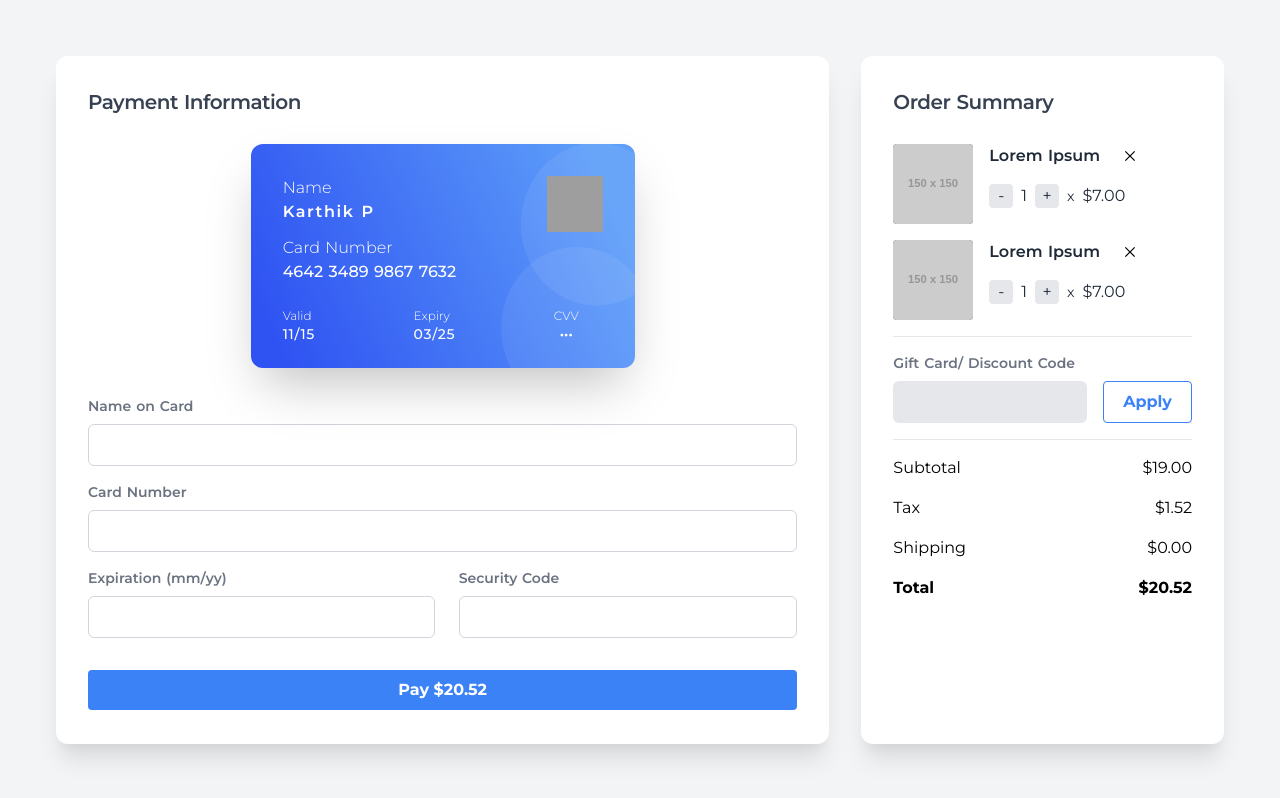
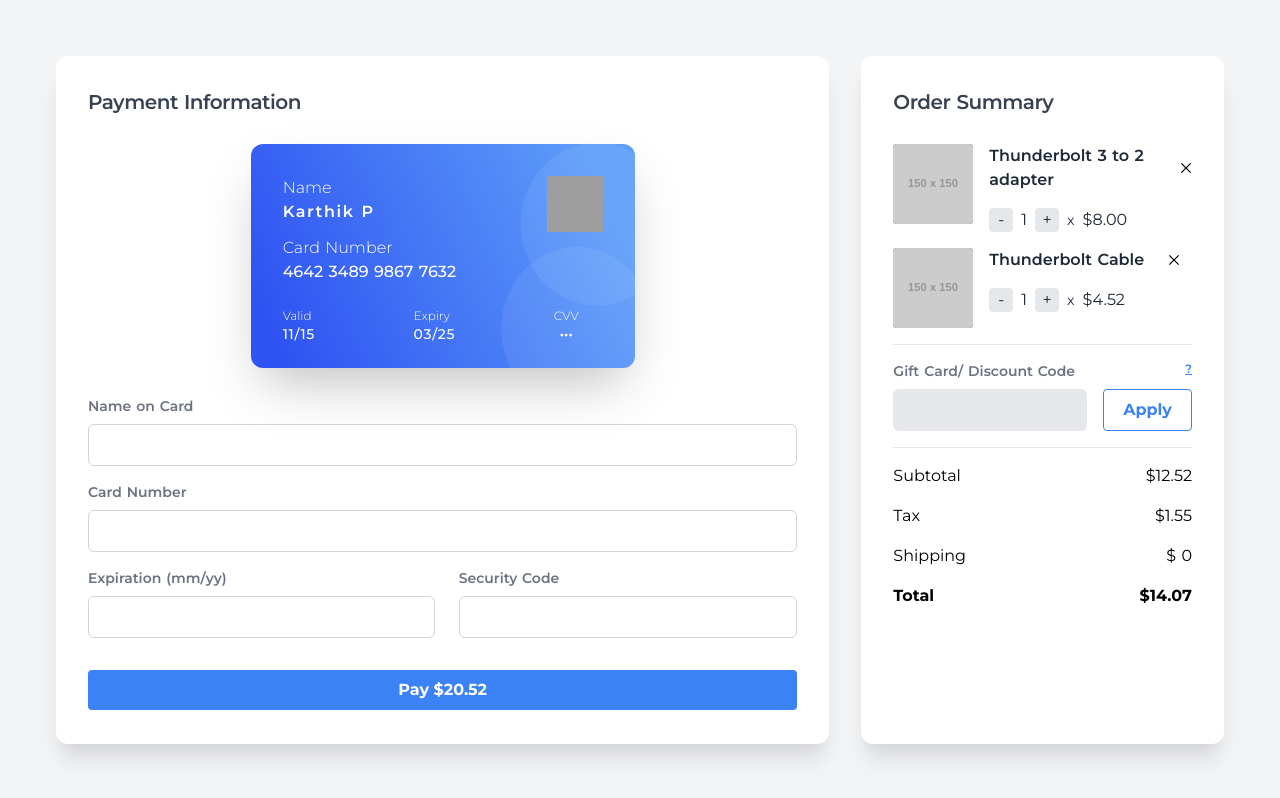
Before and after one commit to mukolweke/NuxtCheckoutForm, a Nuxt app: page / in a window 1280 px wide. Built offline with nearby package versions, Linux system fonts and the light colour scheme; grey boxes are pictures that could not be loaded.

Commit message:
implement the totals and coupons logic

```diff
--- a/components/Coupon.vue
+++ b/components/Coupon.vue
@@ -1,27 +1,70 @@
 <template>
   <div class="my-4 w-full">
-    <label
-      for="cardnumber"
-      class="block mb-2 text-sm font-semibold text-gray-500"
-    >Gift Card/ Discount Code</label>
+    <label for="cardnumber" class="block mb-2 text-sm font-semibold text-gray-500 relative">
+      Gift Card/ Discount Code
+      <span
+        class="absolute right-0 text-xs underline cursor-pointer text-blue-500"
+        @click="toggleCodesDialog"
+      >?</span>
+      <span
+        class="absolute mt-2 right-0 block h-auto w-auto z-10 shadow-lg rounded-md bg-blue-500 text-white p-4 cursor-pointer"
+        v-if="showSampleCodes"
+      >
+        <ul class="text-xs space-y-2">
+          <li
+            class="hover:bg-blue-400 p-1 rounded"
+            v-for="code in discountCodes"
+            :key="code.id"
+            @click="selectDiscountCode(code.id)"
+          >{{ code.code }}</li>
+        </ul>
+      </span>
+    </label>
     <div class="grid grid-cols-3 gap-4">
       <input
         type="text"
         id="cardnumber"
         inputmode="numeric"
+        v-model="discountCode"
         class="w-full col-span-2 px-3 py-2 bg-gray-200 border-none rounded-md outline-none"
       />
       <button
         class="w-full text-blue-500 bg-none border border-blue-500 font-bold py-2 px-4 rounded focus:outline-none focus:shadow-outline"
         type="button"
+        @click="applyCode"
       >Apply</button>
     </div>
   </div>
 </template>
 
 <script>
-export default {};
+export default {
+  data() {
+    return {
+      showSampleCodes: false,
+      discountCodes: this.$store.state.coupon.discountCodes,
+      discountCodeObj: {},
+      discountCode: "",
+    };
+  },
+
+  methods: {
+    toggleCodesDialog() {
+      this.showSampleCodes = !this.showSampleCodes;
+    },
+    selectDiscountCode(codeId) {
+      this.discountCodeObj = this.discountCodes[
+        this.discountCodes.findIndex((obj) => obj.id == codeId)
+      ];
+      this.discountCode = this.discountCodeObj.code;
+      this.toggleCodesDialog();
+    },
+    applyCode() {
+      this.$store.commit(
+        "coupon/selectedCoupon",
+        this.discountCode !== "" ? this.discountCodeObj : {}
+      );
+    },
+  },
+};
 </script>
-
-<style>
-</style>
--- a/components/Order.vue
+++ b/components/Order.vue
@@ -4,9 +4,9 @@
 
     <div class="flex flex-col">
       <div class="flex justify-between space-x-6 mb-4">
-        <h6 class="text-base font-semibold text-gray-800 flex-grow">Lorem Ipsum</h6>
+        <h6 class="text-base font-semibold text-gray-800 flex-grow">{{ order.name }}</h6>
 
-        <button>
+        <button @click="removeOrder(order.id)">
           <svg class="w-3" xmlns="http://www.w3.org/2000/svg" viewBox="0 0 20 20">
             <path
               d="M10 8.586L2.929 1.515 1.515 2.929 8.586 10l-7.071 7.071 1.414 1.414L10 11.414l7.071 7.071 1.414-1.414L11.414 10l7.071-7.071-1.414-1.414L10 8.586z"
@@ -16,22 +16,49 @@
       </div>
 
       <div class="flex items-center space-x-2 text-gray-800">
-        <div class="h-4 w-4 block bg-gray-200 flex items-center justify-center p-3 rounded">
+        <div
+          class="h-4 w-4 block bg-gray-200 flex items-center justify-center p-3 rounded cursor-pointer"
+          @click="reduceQuantity(order.id)"
+        >
           <span>-</span>
         </div>
-        <span>1</span>
-        <div class="h-4 w-4 block bg-gray-200 flex items-center justify-center p-3 rounded">
+        <span>{{ order.quantity }}</span>
+        <div
+          class="h-4 w-4 block bg-gray-200 flex items-center justify-center p-3 rounded cursor-pointer"
+          @click="addQuantity(order.id)"
+        >
           <span>+</span>
         </div>
         <span class="text-sm">x</span>
-        <span>$7.00</span>
+        <span>${{ order.price }}</span>
       </div>
     </div>
   </div>
 </template>
 
 <script>
-export default {};
+export default {
+  props: {
+    order: {
+      type: Object,
+      required: true,
+    },
+  },
+
+  methods: {
+    addQuantity(orderId) {
+      this.$store.commit("orders/addQuantity", orderId);
+    },
+
+    reduceQuantity(orderId) {
+      this.$store.commit("orders/reduceQuantity", orderId);
+    },
+
+    removeOrder(orderId) {
+      this.$store.commit("orders/removeOrder", orderId);
+    },
+  },
+};
 </script>
 
 <style>
--- a/components/Totals.vue
+++ b/components/Totals.vue
@@ -2,28 +2,72 @@
   <div class="my-4 w-full flex flex-col space-y-4">
     <div class="w-full flex items-center justify-between">
       <p>Subtotal</p>
-      <p>$19.00</p>
+      <p>${{subTotal}}</p>
     </div>
 
     <div class="w-full flex items-center justify-between">
       <p>Tax</p>
-      <p>$1.52</p>
+      <p>${{ taxCost }}</p>
     </div>
 
     <div class="w-full flex items-center justify-between">
       <p>Shipping</p>
-      <p>$0.00</p>
+      <p>$ {{ shippingCost }}</p>
+    </div>
+
+    <div class="w-full flex items-center justify-between" v-if="discountCode.discount">
+      <p>Discount</p>
+      <p>{{ discountCode.discount }}%</p>
     </div>
 
     <div class="w-full flex items-center justify-between font-bold">
       <p>Total</p>
-      <p>$20.52</p>
+      <p>${{ totals }}</p>
     </div>
   </div>
 </template>
 
 <script>
-export default {};
+export default {
+  data() {
+    return {
+      shippingCost: 0.0,
+      taxCost: 1.55,
+    };
+  },
+
+  computed: {
+    orders() {
+      return this.$store.state.orders.orders;
+    },
+
+    subTotal() {
+      return this.orders
+        .reduce(function (prev, cur) {
+          return prev + cur.quantity * parseFloat(cur.price);
+        }, 0)
+        .toFixed(2);
+    },
+
+    totals() {
+      return (this.calcTotal - this.calcDiscount).toFixed(2);
+    },
+
+    calcTotal() {
+      return parseFloat(this.subTotal) + this.shippingCost + this.taxCost;
+    },
+
+    calcDiscount() {
+      return this.discountCode.discount
+        ? (this.discountCode.discount / 100) * this.calcTotal
+        : 0;
+    },
+
+    discountCode() {
+      return this.$store.state.coupon.discountCode;
+    },
+  },
+};
 </script>
 
 <style>
--- a/pages/index.vue
+++ b/pages/index.vue
@@ -16,8 +16,7 @@
           <p class="text-xl font-semibold text-gray-700 tracking-tight">Order Summary</p>
 
           <div class="mt-7">
-            <order />
-            <order />
+            <order v-for="order in selectedOrders" :key="order.id" :order="order" />
           </div>
         </div>
 
@@ -47,6 +46,12 @@ import Totals from "../components/Totals.vue";
 export default {
   components: { CreditCard, PaymentForm, Order, Coupon, Totals },
 
+  computed: {
+    selectedOrders() {
+      return this.$store.state.orders.orders;
+    },
+  },
+
   head() {
     return {
       title: "Checkout Form",
--- /dev/null
+++ b/store/coupon.js
@@ -0,0 +1,26 @@
+export const state = () => ({
+  discount: 0,
+  discountCodes: [{
+      id: 1,
+      code: 'Easter',
+      discount: 25
+    },
+    {
+      id: 2,
+      code: 'Black Friday',
+      discount: 50
+    },
+    {
+      id: 3,
+      code: 'Evan You',
+      discount: 75
+    }
+  ],
+  discountCode: {}
+})
+
+export const mutations = {
+  selectedCoupon(state, discountCode) {
+    state.discountCode = discountCode
+  },
+}
--- /dev/null
+++ b/store/index.js
@@ -0,0 +1,10 @@
+/*
+ * Docs: export the state as a function,
+ * and the mutations and actions as objects.
+ */
+
+export const state = () => ({})
+
+export const mutations = {}
+
+export const actions = {}
--- /dev/null
+++ b/store/orders.js
@@ -0,0 +1,31 @@
+export const state = () => ({
+  orders: [{
+      id: 1,
+      name: 'Thunderbolt 3 to 2 adapter',
+      quantity: 1,
+      price: '8.00'
+    },
+    {
+      id: 2,
+      name: 'Thunderbolt Cable',
+      quantity: 1,
+      price: '4.52'
+    }
+  ]
+})
+
+
+export const mutations = {
+  addQuantity(state, orderId) {
+    let orderIndex = state.orders.findIndex((obj => obj.id == orderId));
+    let stockAvailable = 10;
+    if (state.orders[orderIndex].quantity < stockAvailable) state.orders[orderIndex].quantity++;
+  },
+  reduceQuantity(state, orderId) {
+    let orderIndex = state.orders.findIndex((obj => obj.id == orderId));
+    if (state.orders[orderIndex].quantity > 0) state.orders[orderIndex].quantity--;
+  },
+  removeOrder(state, orderId) {
+    state.orders = state.orders.filter(item => item.id !== orderId)
+  }
+}
```
Also changed, not shown: 1 other file (tests, documents, lock files or other folders).
